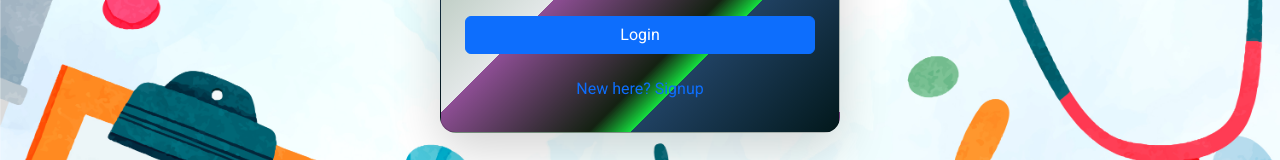
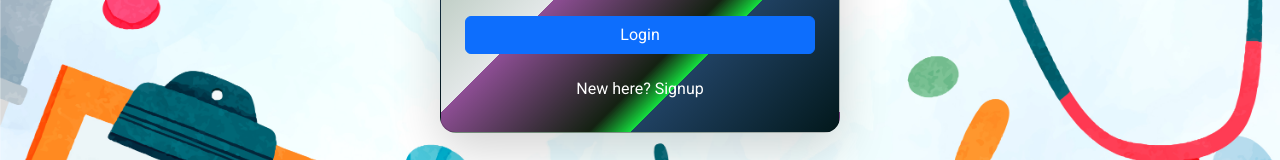
Before and after one commit to pankajyadav1999/MediNexus, an Angular app: page /auth/login in a window 1280 px wide. Shown: the part 487-647 px from the top of the page. Built offline with nearby package versions, Linux system fonts and the light colour scheme.

Commit message:
new _code_css_add

```diff
--- a/src/app/modules/auth/login/login.html
+++ b/src/app/modules/auth/login/login.html
@@ -57,7 +57,7 @@
 
     <!-- Toggle Button -->
     <div class="text-center mt-3">
-      <button class="btn btn-link text-decoration-none text-primary" (click)="toggleMode()">
+      <button class="btn btn-link text-decoration-none text-white" (click)="toggleMode()">
         {{ isLoginMode ? 'New here? Signup' : 'Already have an account? Login' }}
       </button>
     </div>
```
